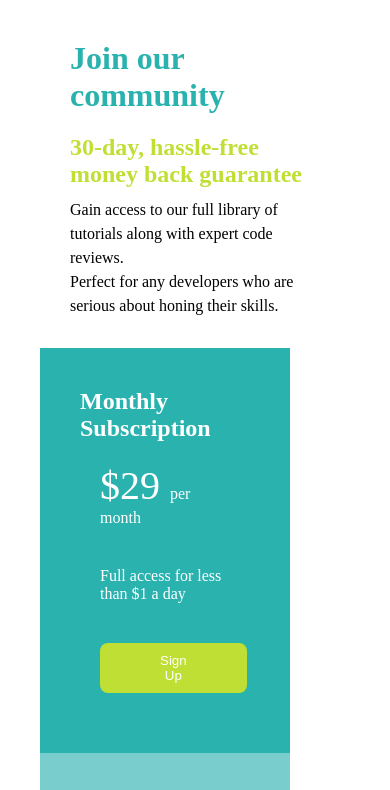
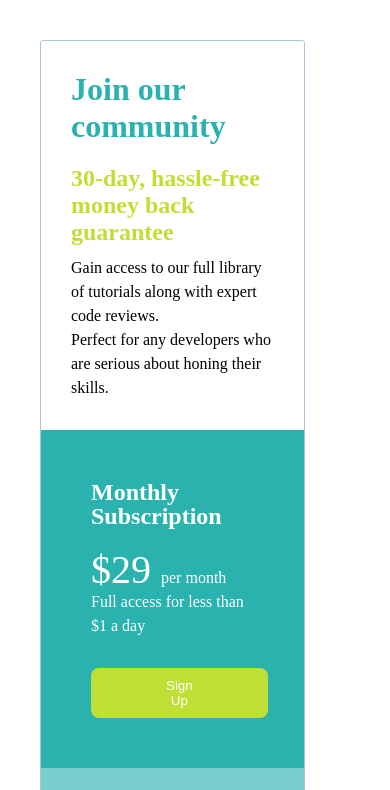
Before and after one commit to Joy-FrontEnd/frontend-mentor-1, a plain HTML site: page single-price-grid-component-master/index.html in a window 390 px wide. Shown: the top 790 px of the page. Drawn offline with Linux system fonts and the light colour scheme.

Commit message:
updated css container details to make it responsive

```diff
--- a/css/styles.css
+++ b/css/styles.css
@@ -25,27 +25,27 @@ header {
   margin: 30px;
 }
 
-/*.container {
-  width: 100%;
-  min-height: 450px;
-  background-color: #fff;
-  margin: 20px;
-}
-*/
 header p {
   line-height: 1.5;
 }
 
-.card {
+.container {
   margin: 40px;
-  width: 80%;
+  width: 68%;
+  border: 1px solid lightsteelblue;
+  border-radius: 3px;
+}
+
+.container > div {
+  flex: 1;
 }
 button {
   background-color: hsl(71, 73%, 54%);
   color: white;
   border-radius: 8px;
-  padding: 10px 60px;
-  margin: 20px;
+  padding: 10px 75px;
+  margin-top: 30px;
+
   border: none;
 }
 ul {
@@ -57,9 +57,11 @@ ul {
 .card-2 {
   display: flex;
   color: #fff;
-  width: 80%;
 }
 
+.card-2 > div {
+  flex: 1;
+}
 @media (max-width: 600px) {
   .card-2 {
     flex-direction: column;
@@ -69,12 +71,17 @@ ul {
 .box-1 {
   background-color: hsl(179, 62%, 43%);
   font-size: 16px;
-  padding: 40px;
-  width: 40%;
+  width: 34%;
+  padding: 50px;
 }
 
-.box-1 p {
-  padding: 20px;
+.box-1 h2 {
+  padding-bottom: 30px;
+}
+
+.box-1,
+.box-2 p {
+  line-height: 1.5em;
 }
 
 .box-1 strong {
@@ -84,8 +91,8 @@ ul {
 .box-2 {
   background-color: hsl(180, 45%, 64%);
   font-size: 16px;
-  padding: 40px;
-  width: 40%;
+  padding: 50px;
+  width: 34%;
 }
 
 @media (max-width: 600px) {
--- a/single-price-grid-component-master/index.html
+++ b/single-price-grid-component-master/index.html
@@ -16,7 +16,7 @@
   </style>
 </head>
 <body>
-  <div class="card">
+  <div class="container">
   <header>
   <h1>Join our community</h1>
 
```
